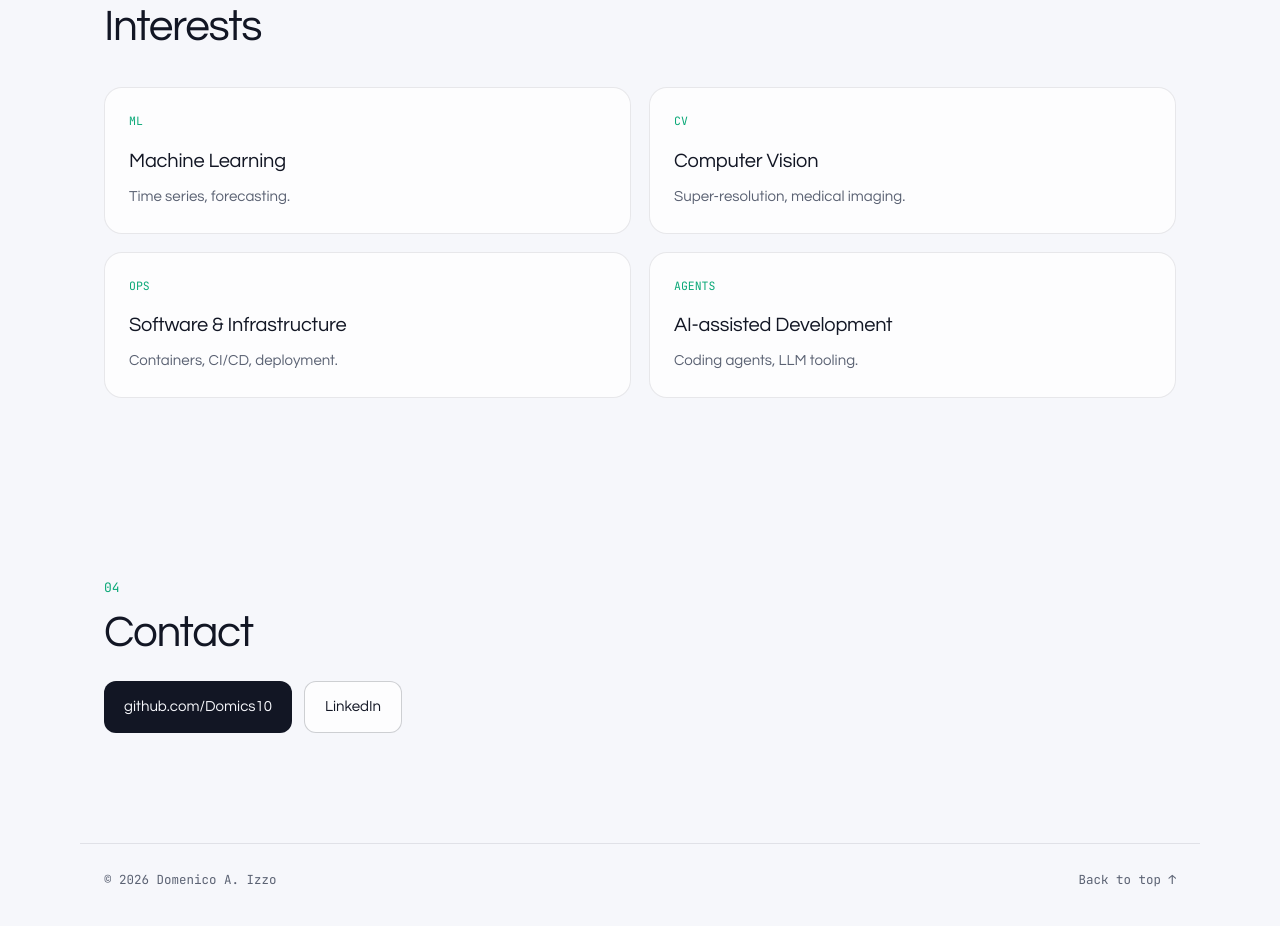
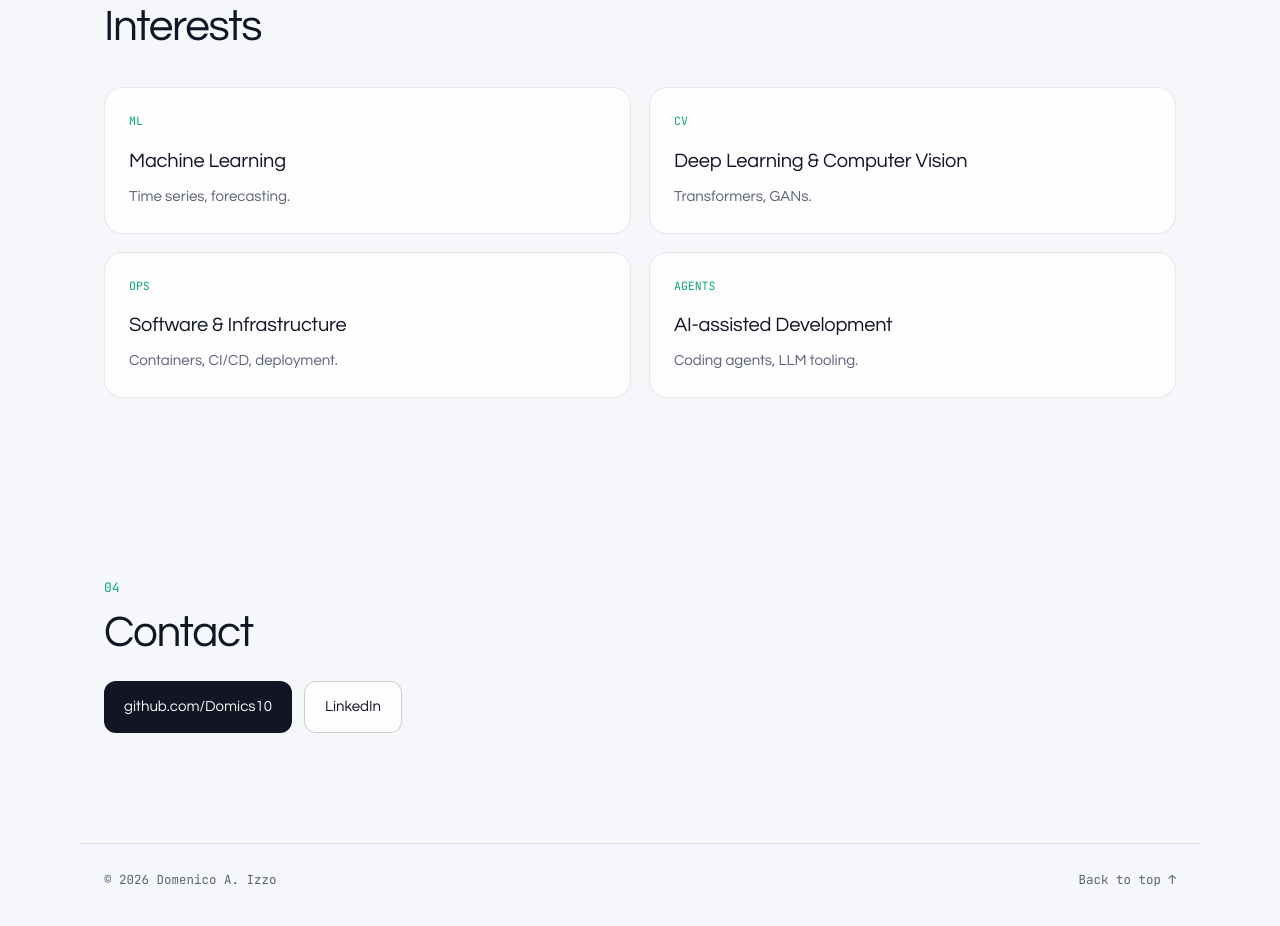
Before and after one commit to Domics10/Domics10.github.io, a plain HTML site: page index.html in a window 1280 px wide. Shown: the part 2435-3361 px from the top of the page. Drawn offline with Linux system fonts and the light colour scheme.

Commit message:
Aggiorna le competenze in Deep Learning e Computer Vision nella sezione delle abilità

```diff
--- a/index.html
+++ b/index.html
@@ -170,8 +170,8 @@
         </div>
         <div class="skill-card">
           <span class="mono kicker">CV</span>
-          <h3>Computer Vision</h3>
-          <p class="muted">Super-resolution, medical imaging.</p>
+          <h3>Deep Learning & Computer Vision</h3>
+          <p class="muted">Transformers, GANs.</p>
         </div>
         <div class="skill-card">
           <span class="mono kicker">OPS</span>
```
